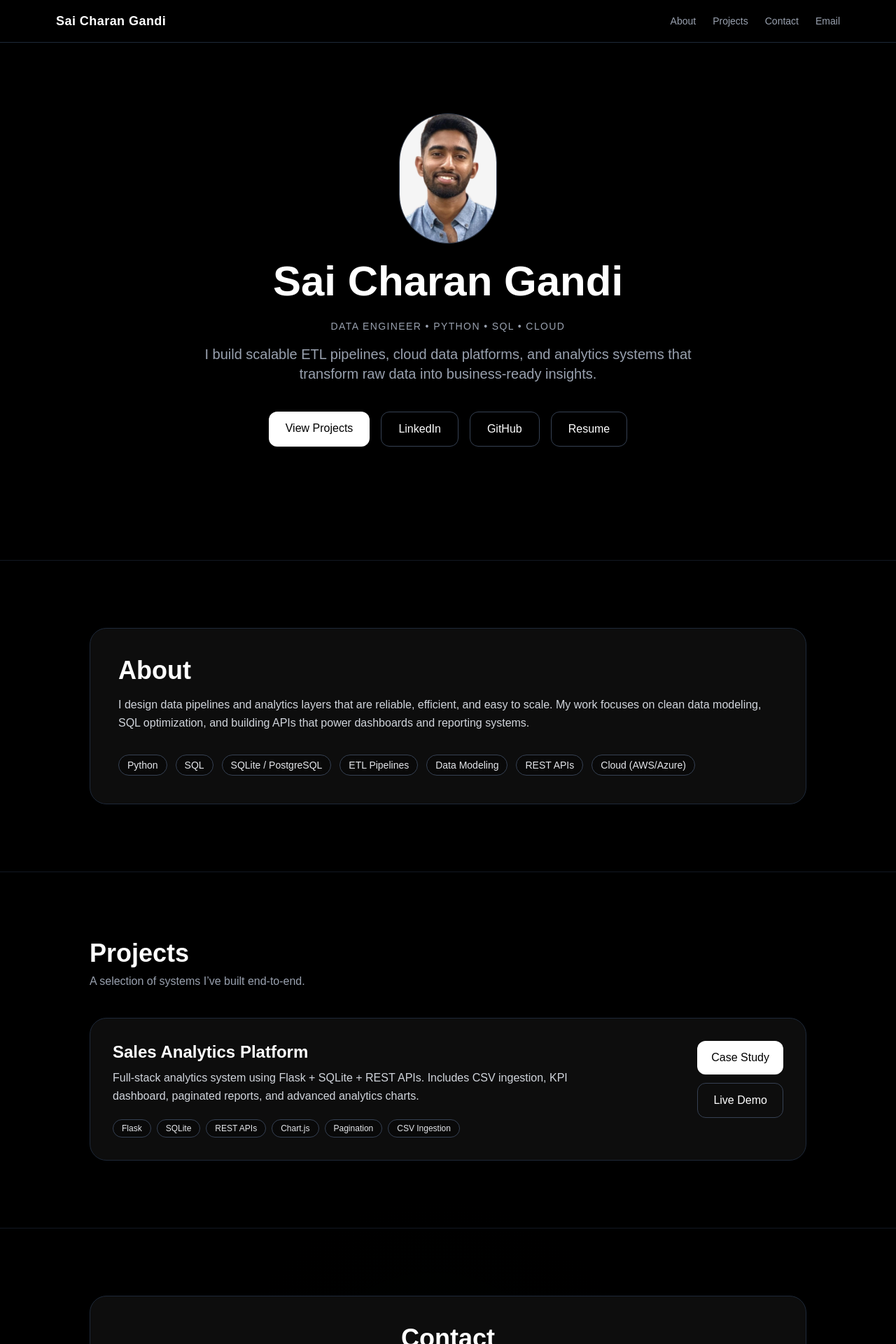
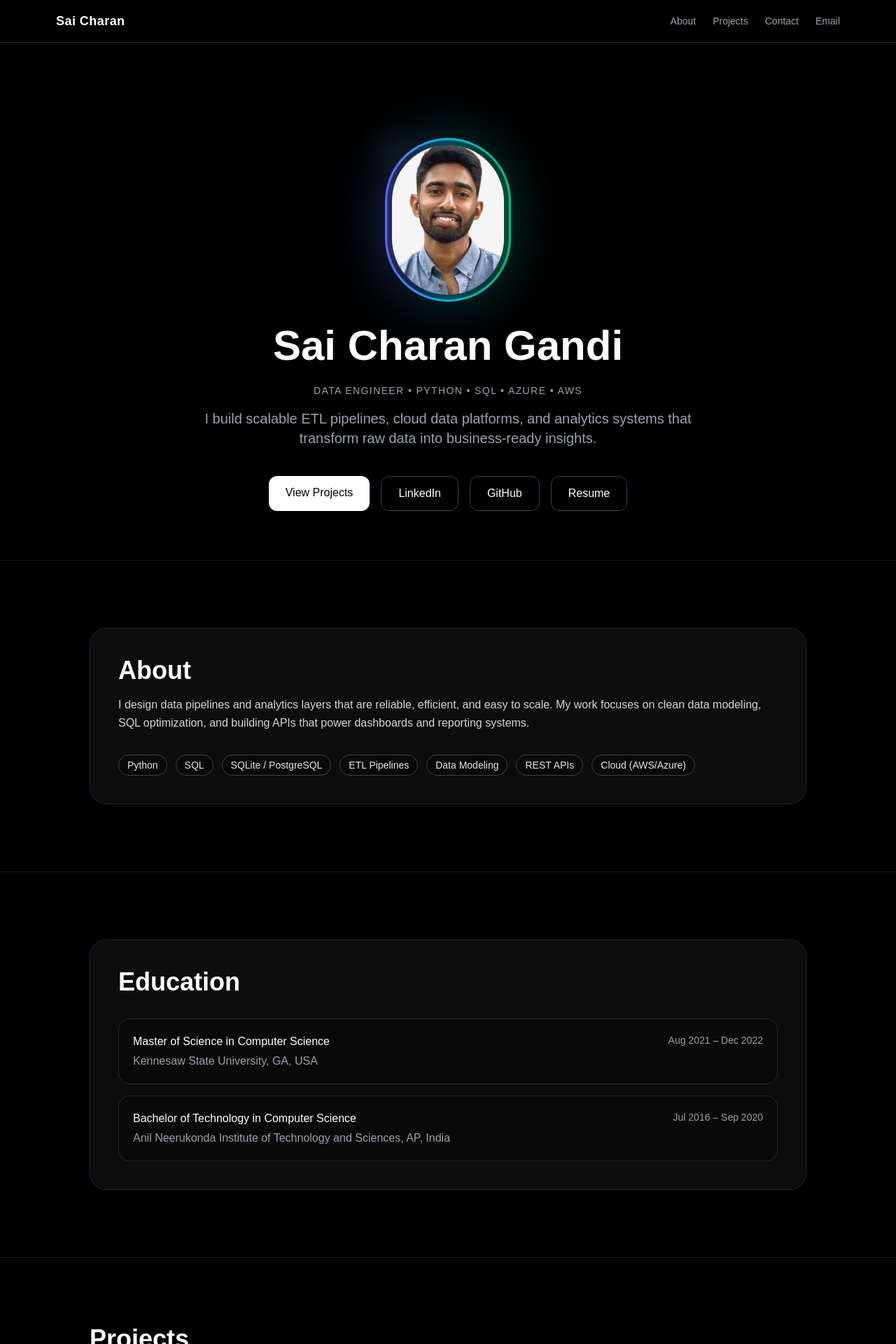
Before and after one commit to charan4899/portfolio, a Next.js app: page / in a window 1280 px wide. Shown: the top 1920 px of the page at 70% size. Built offline with nearby package versions, Linux system fonts and the light colour scheme.

Commit message:
Added Education

```diff
--- a/app/page.tsx
+++ b/app/page.tsx
@@ -24,7 +24,7 @@ export default function Home() {
       <Navbar />
 
       {/* HERO */}
-      <section className="relative min-h-screen flex items-center justify-center px-6">
+      <section className="relative min-h-screen flex items-center justify-center px-6 pt-28 md:pt-32">
         <div className="max-w-5xl w-full text-center">
 
           <motion.h1
@@ -34,15 +34,39 @@ export default function Home() {
             transition={{ duration: 0.6, delay: 0.1 }}
             className="text-5xl md:text-6xl font-bold mb-6"
           >
-            <div className="flex justify-center mb-6">
+            <motion.div
+              initial={{ opacity: 0, y: 10 }}
+              animate={{ opacity: 1, y: 0 }}
+              transition={{ duration: 0.6 }}
+              className="flex justify-center mb-8"
+            >
+              <motion.div
+                animate={{ y: [0, -6, 0] }}
+                transition={{ duration: 3.2, repeat: Infinity, ease: "easeInOut" }}
+                className="relative"
+              >
+                {/* glow */}
+                <div className="absolute inset-0 rounded-full blur-2xl bg-gradient-to-r from-indigo-500/40 via-cyan-500/30 to-emerald-500/30" />
+
+                {/* gradient ring */}
+                <div className="relative rounded-full p-[3px] bg-gradient-to-r from-indigo-500 via-cyan-500 to-emerald-500">
+                  {/* glass frame */}
+                  <div className="rounded-full bg-black/60 backdrop-blur-md p-[6px] border border-white/10">
                     <Image
                       src="/profile.png"
                       alt="Sai Charan Gandi"
-                width={140}
-                height={140}
-                className="rounded-full border border-gray-700"
+                      width={160}
+                      height={160}
+                      priority
+                      className="rounded-full object-cover"
                     />
                   </div>
+                </div>
+
+                {/* small highlight */}
+                <div className="pointer-events-none absolute -top-1 -left-2 h-10 w-10 rounded-full bg-white/10 blur-xl" />
+              </motion.div>
+            </motion.div>
             Sai Charan Gandi
           </motion.h1>
           <motion.p
@@ -52,7 +76,7 @@ export default function Home() {
             transition={{ duration: 0.6 }}
             className="text-sm tracking-widest text-gray-400 mb-4"
           >
-            DATA ENGINEER • PYTHON • SQL • CLOUD
+            DATA ENGINEER • PYTHON • SQL • AZURE • AWS
           </motion.p>
 
           <motion.p
@@ -124,7 +148,6 @@ export default function Home() {
               and easy to scale. My work focuses on clean data modeling, SQL optimization,
               and building APIs that power dashboards and reporting systems.
             </p>
-
             <div className="mt-8 flex flex-wrap gap-3">
                   {[
                     "Python",
@@ -145,7 +168,48 @@ export default function Home() {
                 </div>
               </motion.div>
             </div>
+
+
       </section>
+
+      {/* EDUCATION */}
+      <section id="education" className="relative py-24 px-6 border-t border-gray-800/60">
+        <div className="max-w-5xl mx-auto">
+          <motion.div
+            initial="hidden"
+            whileInView="visible"
+            viewport={{ once: true, amount: 0.3 }}
+            transition={{ duration: 0.6 }}
+            variants={fadeUp}
+            className="rounded-3xl border border-gray-800 bg-white/5 backdrop-blur-md p-10"
+          >
+            <h2 className="text-3xl md:text-4xl font-bold mb-4">Education</h2>
+            <div className="mt-8 grid gap-4">
+                    <div className="rounded-2xl border border-gray-800 bg-black/30 p-5">
+                        <div className="flex flex-col sm:flex-row sm:items-start sm:justify-between gap-1">
+                          <p className="font-medium text-white">
+                            Master of Science in Computer Science
+                          </p>
+                          <p className="text-gray-400 text-sm">Aug 2021 – Dec 2022</p>
+                        </div>
+                        <p className="text-gray-400 mt-1">Kennesaw State University, GA, USA</p>
+                      </div>
+
+                      <div className="rounded-2xl border border-gray-800 bg-black/30 p-5">
+                        <div className="flex flex-col sm:flex-row sm:items-start sm:justify-between gap-1">
+                          <p className="font-medium text-white">
+                            Bachelor of Technology in Computer Science
+                          </p>
+                          <p className="text-gray-400 text-sm">Jul 2016 – Sep 2020</p>
+                        </div>
+                        <p className="text-gray-400 mt-1">Anil Neerukonda Institute of Technology and Sciences, AP, India</p>
+                      </div>
+                    </div>
+            </motion.div>
+        </div>
+      </section>
+
+
 
       {/* PROJECTS */}
       <section id="projects" className="relative py-24 px-6 border-t border-gray-800/60">
--- a/components/Navbar.tsx
+++ b/components/Navbar.tsx
@@ -4,7 +4,7 @@ export default function Navbar() {
     <nav className="w-full fixed top-0 left-0 bg-black/80 backdrop-blur-md border-b border-gray-800 z-50">
       <div className="max-w-6xl mx-auto flex justify-between items-center p-4">
         <h1 className="text-lg font-semibold tracking-wide">
-          Sai Charan Gandi
+          Sai Charan
         </h1>
 
         <div className="space-x-6 text-sm text-gray-400">
```
Lines whose indentation alone changed are shown as unchanged.
